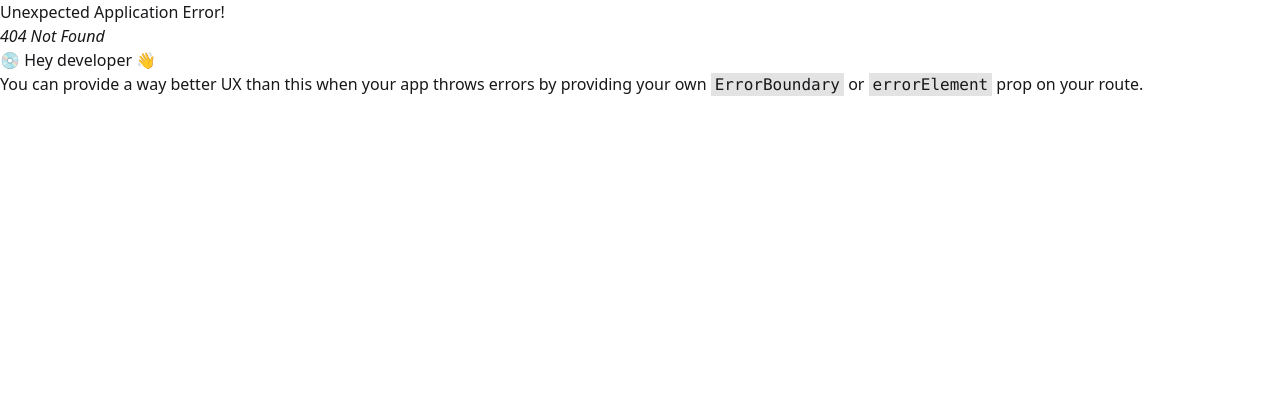
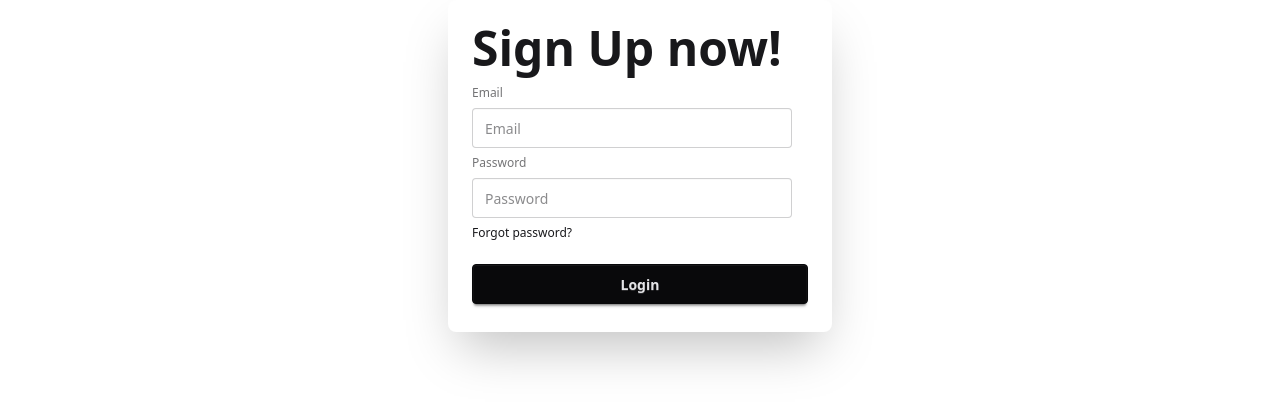
Before and after one commit to SK-Washif/fullCoffeeStack, a React (Vite) app in the folder coffee-store-client/: page /signup in a window 1280 px wide. Before the commit this address had no page. Shown: the top 406 px of the page. Built offline with nearby package versions, Linux system fonts and the light colour scheme.

Commit message:
create firebase and setup it, create signup & singin page

```diff
--- a/coffee-store-client/package.json
+++ b/coffee-store-client/package.json
@@ -11,6 +11,7 @@
   },
   "dependencies": {
     "@tailwindcss/vite": "^4.1.16",
+    "firebase": "^12.5.0",
     "react": "^18.3.1",
     "react-dom": "^18.3.1",
     "react-router": "^7.9.5",
--- a/coffee-store-client/src/components/CoffeeCard.jsx
+++ b/coffee-store-client/src/components/CoffeeCard.jsx
@@ -2,7 +2,7 @@ import React from 'react'
 import { Link } from 'react-router';
 import Swal from 'sweetalert2';
 
-const CoffeeCard = ({coffee}) => {
+const CoffeeCard = ({coffee, coffees, setCoffees}) => {
 
   const {_id, name, price, quantity, photo} = coffee;
 
@@ -33,6 +33,10 @@ const CoffeeCard = ({coffee}) => {
         text: "Your file has been deleted.",
         icon: "success"
        });
+
+       // remove the coffee from the state
+       const remainingCoffees = coffees.filter(cof => cof._id !== _id);
+       setCoffees(remainingCoffees);
       }
     })
 
--- a/coffee-store-client/src/components/Home.jsx
+++ b/coffee-store-client/src/components/Home.jsx
@@ -1,17 +1,17 @@
-import React from 'react'
+import React, { useState } from 'react'
 import { useLoaderData } from 'react-router'
 import CoffeeCard from './CoffeeCard';
 
 
 const Home = () => {
-  const coffees = useLoaderData();
-  console.log(coffees);
+  const initialCoffees = useLoaderData();
+  const [coffees, setCoffees] = useState(initialCoffees);
   return (
     <div>
 
       <div className='grid grid-cols-1 md:grid-cols-2 gap-6'>
         {
-          coffees.map(coffee => <CoffeeCard key={coffee._id} coffee={coffee}></CoffeeCard>)
+          coffees.map(coffee => <CoffeeCard key={coffee._id} coffees={coffees} setCoffees={setCoffees} coffee={coffee}></CoffeeCard>)
         }
       </div>
 
--- /dev/null
+++ b/coffee-store-client/src/components/Signin.jsx
@@ -0,0 +1,11 @@
+import React from 'react'
+
+const Signin = () => {
+  return (
+    <div>
+
+    </div>
+  )
+}
+
+export default Signin
--- /dev/null
+++ b/coffee-store-client/src/components/Signup.jsx
@@ -0,0 +1,23 @@
+import React from 'react'
+
+const Signup = () => {
+  return (
+
+          <div className="card bg-base-100 max-w-sm mx-auto shrink-0 shadow-2xl">
+            <div className="card-body">
+              <h1 className="text-5xl font-bold">Sign Up now!</h1>
+              <form className="fieldset">
+                <label className="label">Email</label>
+                <input type="email" className="input" placeholder="Email" />
+                <label className="label">Password</label>
+                <input type="password" className="input" placeholder="Password" />
+                <div><a className="link link-hover">Forgot password?</a></div>
+                <button className="btn btn-neutral mt-4">Login</button>
+              </form>
+            </div>
+          </div>
+
+  )
+}
+
+export default Signup
--- /dev/null
+++ b/coffee-store-client/src/firebase/firebase.init.js
@@ -0,0 +1,21 @@
+// Import the functions you need from the SDKs you need
+import { initializeApp } from "firebase/app";
+import { getAuth } from "firebase/auth";
+// TODO: Add SDKs for Firebase products that you want to use
+// https://firebase.google.com/docs/web/setup#available-libraries
+
+// Your web app's Firebase configuration
+const firebaseConfig = {
+  apiKey: "AIzaSyDjJ4oE_4AyirQEXGIlFcJoRmXb3xxAs5k",
+  authDomain: "coffee-store-app-1ed4a.firebaseapp.com",
+  projectId: "coffee-store-app-1ed4a",
+  storageBucket: "coffee-store-app-1ed4a.firebasestorage.app",
+  messagingSenderId: "571079139361",
+  appId: "1:571079139361:web:dab18c6b661c4f61204360"
+};
+
+// Initialize Firebase
+const app = initializeApp(firebaseConfig);
+
+// Initialize Firebase Authentication and get a reference to the service
+export const auth = getAuth(app);
```
Also changed, not shown: coffee-store-client/src/components/CoffeeDetails.jsx (+5 -5 lines), coffee-store-client/src/main.jsx (+10 -0 lines), 1 other file (tests, documents, lock files or other folders).
